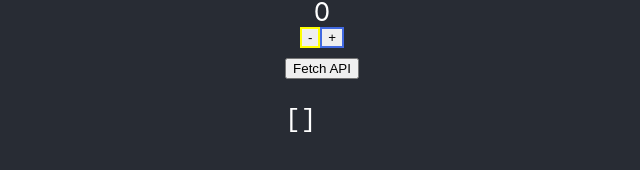
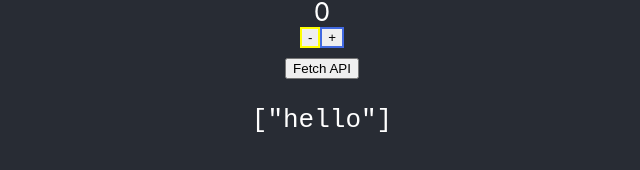
Before and after one commit to austinxduong/react-state-management, a React (Create React App) app: page / in a window 1280 px wide. Shown: the part 388-558 px from the top of the page, without its empty margins (318-958 px from the left). Built offline with nearby package versions, Linux system fonts and the light colour scheme.

Commit message:
clean up data fetching state

```diff
--- a/src/App.css
+++ b/src/App.css
@@ -30,5 +30,19 @@
 
 .api-card {
   display: flex;
-  box-sizing: border-box;
+  flex-wrap: wrap;
+  word-wrap: break-word
 }
+
+.fetch {
+  animation-duration: 3s;
+  animation-name: slidein;
+}
+
+@keyframes slidein {
+  from {
+    margin-left: 100%;
+    width: 300%;
+  }
+
+}
--- a/src/fetch/Fetch.js
+++ b/src/fetch/Fetch.js
@@ -12,7 +12,7 @@ import { useState } from "react";
 
 function Fetch() {
 
-    const [data, setData] = useState([]);
+    const [data, setData] = useState(["hello"]);
 
     const fetchAPI = () => {
         fetch('https://api.aakhilv.me/fun/wouldyourather')
@@ -29,7 +29,7 @@ function Fetch() {
     <div>
         <button onClick={fetchAPI}>Fetch API</button>
         <div className='api-card'>
-            <pre>{JSON.stringify(data)}</pre>
+            <pre className='fetch'>{JSON.stringify(data)}</pre>
         </div>
 
     </div>
```
Also changed, not shown: src/App.js (line endings or trailing spaces).
